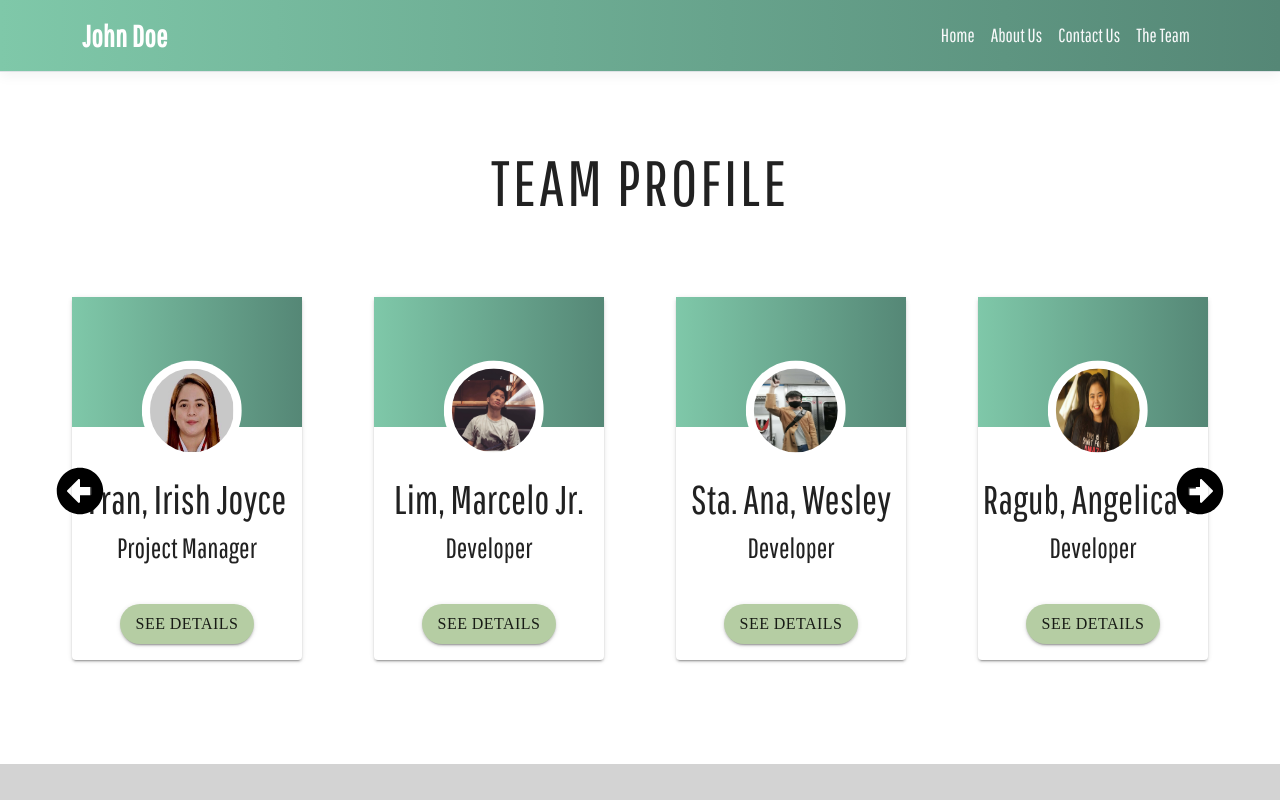
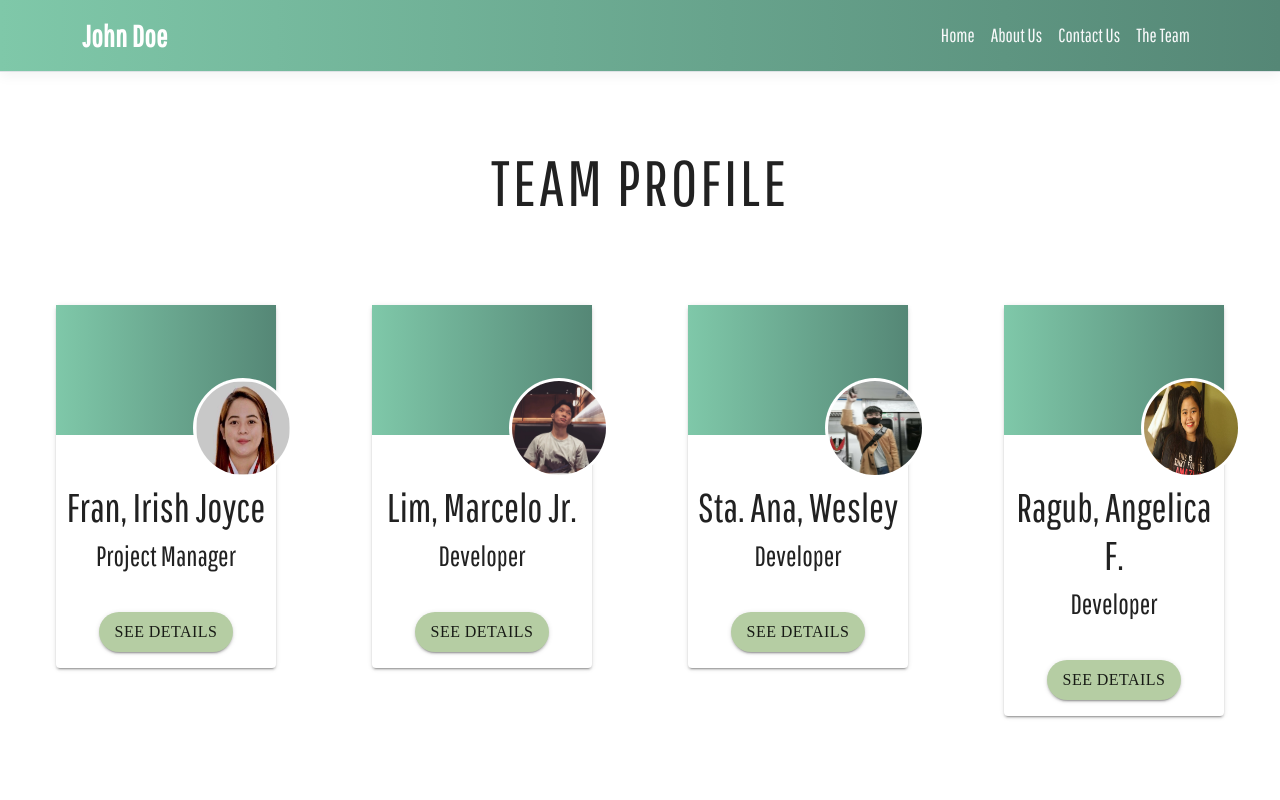
Before and after one commit to arman226/simple-project, a React (Create React App) app: page /Team in a window 1280 px wide. Shown: the top 800 px of the page. Built offline with nearby package versions, Linux system fonts and the light colour scheme.

Commit message:
removed arrow function on team page

```diff
--- a/src/components/ProfileComponents/Profile.css
+++ b/src/components/ProfileComponents/Profile.css
@@ -4,8 +4,8 @@
     width: 100px;
     height: 100px;
     border-radius: 50%;
-    padding: 8px;
-    transform: translate(0.3rem, -.1rem);
+    padding: 3px;
+    transform: translate(4.5rem, 0.5rem);
 
 }
 .imageContainers img{
@@ -47,36 +47,3 @@
     margin-top: 100px;
     margin-bottom: 80px;
 }
-
-.right-arrow {
-    position: absolute;
-    top: 50%;
-    right: 32px;
-    font-size: 3rem;
-    color: #000;
-    z-index: 10;
-    cursor: pointer;
-    user-select: none;
-}
-
-.left-arrow {
-    position: absolute;
-    top: 50%;
-    left: 32px;
-    font-size: 3rem;
-    color: #000;
-    z-index: 10;
-    cursor: pointer;
-    user-select: none;
-}
-
-.slide {
-    opacity: 0;
-    transition-duration: 1s ease;
-}
-
-.slide.active {
-    opacity: 1;
-    transition-duration: 1s;
-    transform: scale(1.08);
-}
--- a/src/components/ProfileComponents/Profile.js
+++ b/src/components/ProfileComponents/Profile.js
@@ -2,7 +2,6 @@ import React,{useState} from 'react'
 import { makeStyles } from '@material-ui/core/styles';
 import {COLORS} from '../../styles/color.styles'
 import { Grid,Container,DialogActions,Button, Paper, Dialog } from '@material-ui/core';
-import {FaArrowAltCircleLeft, FaArrowAltCircleRight } from 'react-icons/fa'
 import ProfileData from './ProfileData';
 import './Profile.css'
 
@@ -10,8 +9,7 @@ import './Profile.css'
 const Profile=({teamProfile})=>{
     const classes = useStyles();
     const [open, setOpen] = React.useState(false);
-    const [current,setCurrent]= useState([0]);
-    const length = teamProfile.length
+    const [current,setCurrent]= useState(false)
     const handleClose = () => {
     setOpen(false);
     };
@@ -22,33 +20,15 @@ const Profile=({teamProfile})=>{
 
     }
 
-    const nextSlide = () => {
-        setCurrent(current === length - 1 ? 0 : current + 1)
-    };
-
-    const prevSlide = () => {
-        setCurrent(current === 0 ? length - 1 : current - 1)
-    };
-    console.log(current)
-    if (!Array.isArray(teamProfile) || teamProfile.length <= 0) {
-        return null;
-    }
-
-
 
     return(
 
     <div className="ProfileSection">
         <div className="Wrap">
-            <section>
-            <FaArrowAltCircleLeft className="left-arrow" onClick={prevSlide} />
-            <FaArrowAltCircleRight className="right-arrow" onClick={nextSlide} />
-            <Grid container spacing={3}>
-                {teamProfile.map((persons,index)=>{
-            const {id,name}=persons;
+            <Grid container spacing={4}>
+                {ProfileData.map((persons,index)=>{
                 return(
                     <Grid item key={index} xs={12} md={6} lg={3}>
-
                         <div className={classes.paper}>
                             <Paper elevation={2}>
                         <div className={classes.upper}>
@@ -69,7 +49,6 @@ const Profile=({teamProfile})=>{
                 )
             })}
             </Grid>
-            </section>
         </div>
             <Dialog onClose={handleClose} aria-labelledby="simple-dialog-title" open={open}>
                 <div className={classes.paper}>
@@ -117,7 +96,7 @@ const useStyles = makeStyles((theme) => ({
     },
     paper:{
         marginTop: theme.spacing(3),
-        padding: theme.spacing(3)
+        padding: theme.spacing(4)
     },
     button:{
         fontSize:'clamp(1rem,2vw,1rem)',
--- a/src/pages/Team.js
+++ b/src/pages/Team.js
@@ -6,7 +6,6 @@ import { motion } from 'framer-motion';
 import { animationOne } from '../animations';
 
 import "../App.css"
-import "./TeamSlider.css"
 const Team = ()=>{
     const classes =useStyles()
     return(
--- a/src/pages/TeamSlider.css
+++ /dev/null
@@ -1,46 +0,0 @@
-.slider {
-    position: relative;
-    height: 100vh;
-    display: flex;
-    justify-content: center;
-    align-items: center;
-}
-
-.image {
-    width: 1000px;
-    height: 600px;
-    border-radius: 10px;
-}
-
-.right-arrow {
-    position: absolute;
-    top: 50%;
-    right: 32px;
-    font-size: 3rem;
-    color: #000;
-    z-index: 10;
-    cursor: pointer;
-    user-select: none;
-}
-
-.left-arrow {
-    position: absolute;
-    top: 50%;
-    left: 32px;
-    font-size: 3rem;
-    color: #000;
-    z-index: 10;
-    cursor: pointer;
-    user-select: none;
-}
-
-.slide {
-    opacity: 0;
-    transition-duration: 1s ease;
-}
-
-.slide.active {
-    opacity: 1;
-    transition-duration: 1s;
-    transform: scale(1.08);
-}
```
Also changed, not shown: src/pages/TeamSlider.js (deleted, +0 -104 lines).
